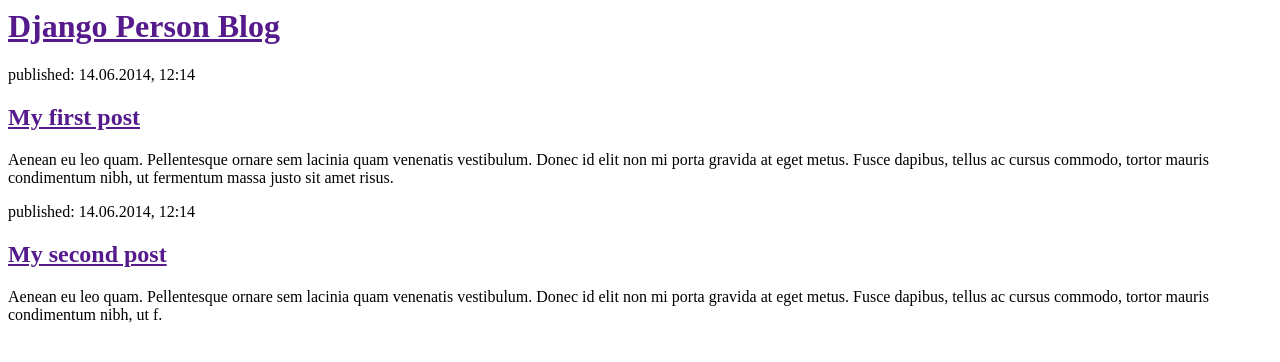
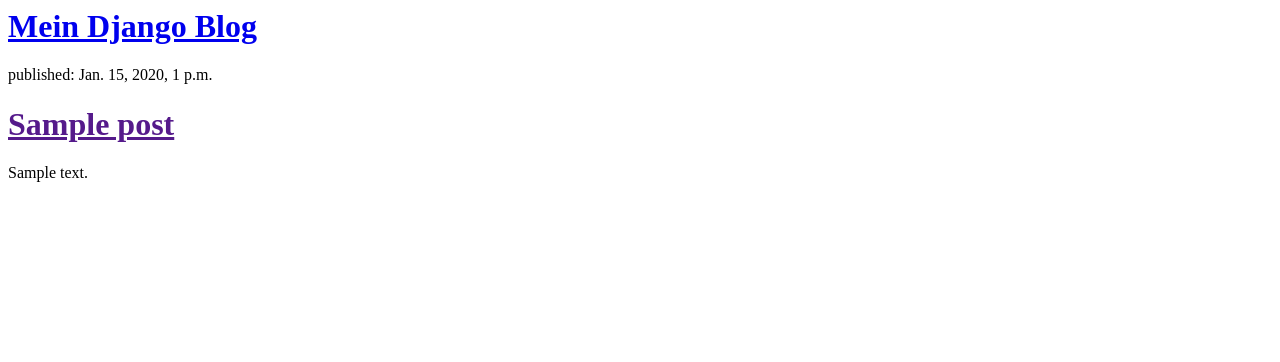
Before and after one commit to ezart/my-first-blog, a Django app: template blog/templates/blog/post_list.html in a window 1280 px wide. Shown: the top 362 px of the page. Run offline with Django 3.2, Linux system fonts and the light colour scheme; the template is opened without the code that fills it: values that come from a table or form of the project are taken from there, others are empty; tables that the repository leaves empty hold one stand-in row (values such as "Sample post").

Commit message:
Got posts from the database

```diff
--- a/blog/models.py
+++ b/blog/models.py
@@ -9,10 +9,10 @@
     title = models.CharField(max_length=200)
     text = models.TextField()
     created_date = models.DateTimeField(default=timezone.now())
-    publish_date = models.DateTimeField(blank=True, null=True)
+    published_date = models.DateTimeField(blank=True, null=True)
 
     def publish(self):
-        self.publish_date = timezone.now()
+        self.published_date_date = timezone.now()
         self.save()
 
     def __str__(self):
--- a/blog/templates/blog/post_list.html
+++ b/blog/templates/blog/post_list.html
@@ -1,22 +1,11 @@
-<html>
-    <head>
-        <title>Django Person blog</title>
-    </head>
-    <body>
-        <div>
-            <h1><a href="">Django Person Blog</a></h1>
-        </div>
 
-        <div>
-            <p>published: 14.06.2014, 12:14</p>
-            <h2><a href="">My first post</a></h2>
-            <p>Aenean eu leo quam. Pellentesque ornare sem lacinia quam venenatis vestibulum. Donec id elit non mi porta gravida at eget metus. Fusce dapibus, tellus ac cursus commodo, tortor mauris condimentum nibh, ut fermentum massa justo sit amet risus.</p>
-        </div>
+    <h1><a href="/">Mein Django Blog</a></h1>
+</div>
 
-        <div>
-            <p>published: 14.06.2014, 12:14</p>
-            <h2><a href="">My second post</a></h2>
-            <p>Aenean eu leo quam. Pellentesque ornare sem lacinia quam venenatis vestibulum. Donec id elit non mi porta gravida at eget metus. Fusce dapibus, tellus ac cursus commodo, tortor mauris condimentum nibh, ut f.</p>
-        </div>
-    </body>
-</html>
+{% for post in posts %}
+    <div>
+        <p>published: {{ post.published_date }}</p>
+        <h1><a href="">{{ post.title }}</a></h1>
+        <p>{{ post.text|linebreaksbr }}</p>
+    </div>
+{% endfor %}
--- a/blog/views.py
+++ b/blog/views.py
@@ -1,6 +1,9 @@
 from django.shortcuts import render
+from .models import Post
+from django.utils import timezone
 
 
 # Create your views here.
 def post_list(request):
-    return render(request, 'blog/post_list.html', {})
+    posts = Post.objects.filter(published_date__lte=timezone.now()).order_by('published_date')
+    return render(request, 'blog/post_list.html', {'posts': posts})
```
Also changed, not shown: blog/migrations/0002_auto_20170209_0041.py (added), blog/migrations/0003_auto_20170209_0042.py (added).
